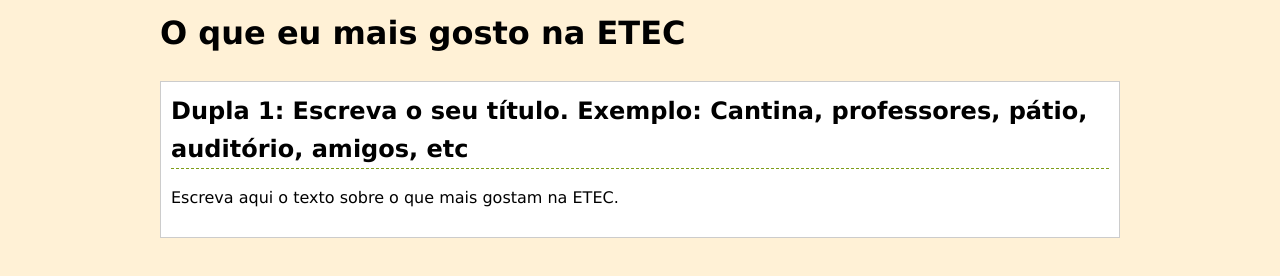
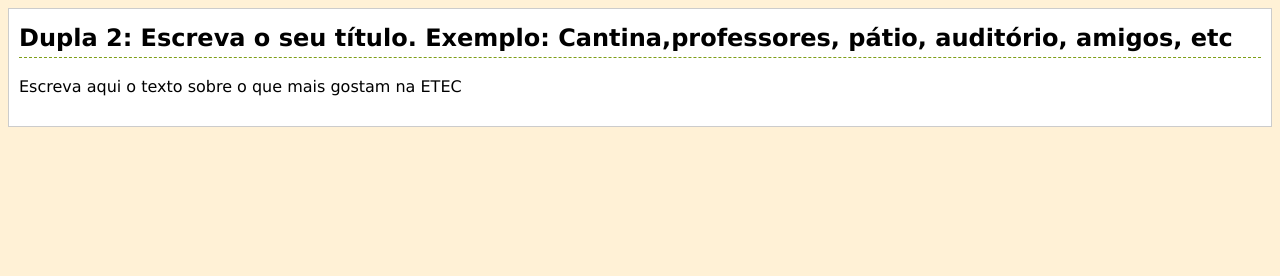
Before and after one commit to gabrielLoboo/i-love-etec, a plain HTML site: page index.html in a window 1280 px wide. Drawn offline with Linux system fonts and the light colour scheme.

Commit message:
Inclusao de conteúdo da dupla 2

```diff
--- a/index.html
+++ b/index.html
@@ -5,12 +5,10 @@
 	</head>
 
 <body>
-	<div class='container'>
-		<h1>O que eu mais gosto na ETEC</h1>
-			<div class='content'>
-				<h2>Dupla 1: Escreva o seu título. Exemplo: Cantina, professores, pátio, auditório, amigos, etc</h2>
-			<p>Escreva aqui o texto sobre o que mais gostam na ETEC.</p>
-		</div>
+	<div class='content'>
+		<h2>Dupla 2: Escreva o seu título. Exemplo: Cantina,professores, pátio, auditório, amigos, etc</h2>
+
+		<p>Escreva aqui o texto sobre o que mais gostam na ETEC</p>
 	</div>
 </body>
 </html>
```
